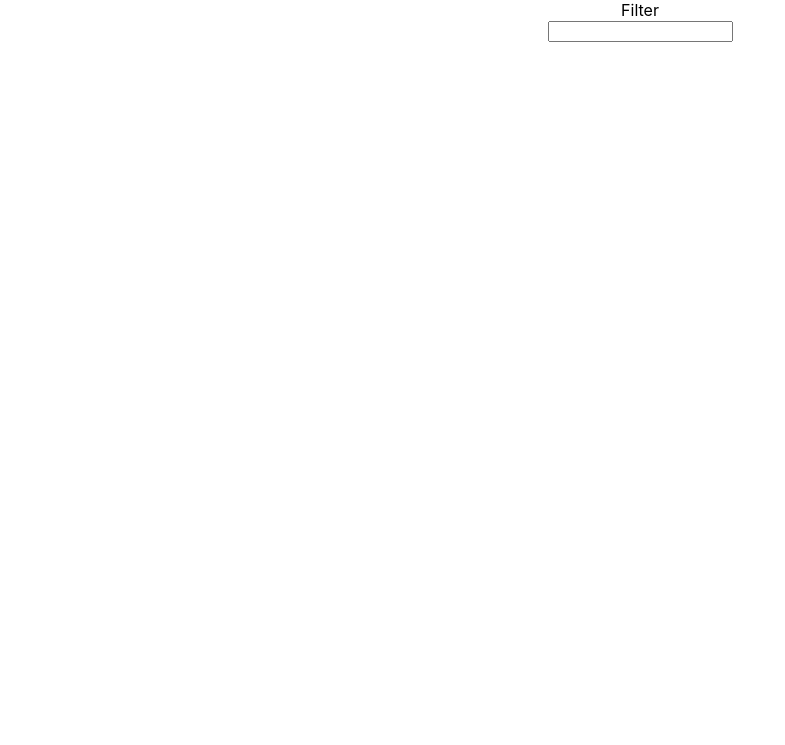
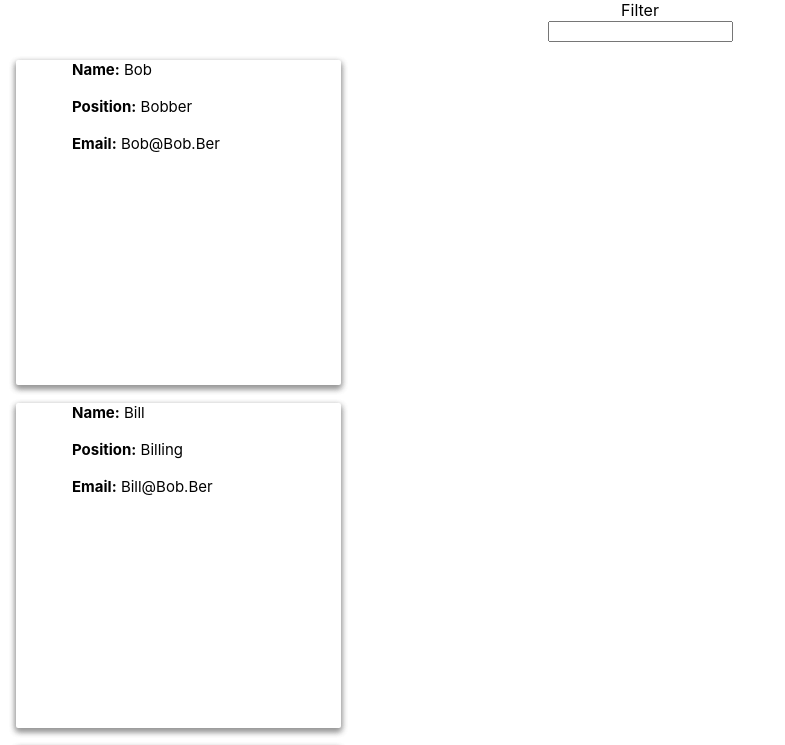
Before and after one commit to Stackandslash/react-employee-sort, a React (Create React App) app: page / in a window 1280 px wide. Shown: the top 745 px of the page, without its empty margins (0-785 px from the left). Built offline with nearby package versions, Linux system fonts and the light colour scheme.

Commit message:
Display filter active

```diff
--- a/src/App.js
+++ b/src/App.js
@@ -1,18 +1,64 @@
-import React from 'react';
+import React, {Component} from 'react';
+import EmployeeCard from"./components/EmployeeCard";
 import './App.css';
-import SearchFunction from "./components/search.js";
+import Search from "./components/Search.js";
 
-const searchBar = SearchFunction();
 
-function App() {
+// const searchBar = SearchFunction();
+const employees = [
+  {
+    name: "Bob",
+    position: "Bobber",
+    email: "Bob@Bob.Ber",
+    key: 1
+  },
+  {
+    name: "Bill",
+    position: "Billing",
+    email: "Bill@Bob.Ber",
+    key: 2
+  },
+  {
+    name: "Ben",
+    position: "Bender",
+    email: "Ben@Bob.Ber",
+    kay: 3
+  },
+]
+
+class App extends Component {
+
+  state = {
+    employees
+  };
+
+  searchFilter = searchValue => {
+    console.log("Searchfilter")
+    let sortedEmployees = employees.filter(employee => employee.name.includes(searchValue));
+    this.setState({
+      employees: sortedEmployees
+    })
+  }
+
+  render(){
     return (
     <div className="App">
-      <div>{searchBar}</div>
-      <div>{}</div>
+      <div><Search
+      searchFilter={this.searchFilter}
+      /></div>
+      <div id="resultList">{
+      this.state.employees.map(employee => (
+          <EmployeeCard
+            key={employee.key}
+            name={employee.name}
+            position={employee.position}
+            email={employee.email}
+          />
+        ))}</div>
     </div>
-  );
-}
-
+    )
+  };
+};
 export default App;
 
 /*/
--- /dev/null
+++ b/src/components/EmployeeCard/index.js
@@ -0,0 +1,28 @@
+import React from "react";
+import "./style.css";
+
+function EmployeeCard(props) {
+  return (
+    <div className="card">
+      {/* <div className="img-container">
+        <img alt={props.name} src={props.image} />
+      </div> */}
+      <div className="content">
+        <ul>
+          <li>
+            <strong>Name:</strong> {props.name}
+          </li>
+          <li>
+            <strong>Position:</strong> {props.position}
+          </li>
+          <li>
+            <strong>Email:</strong> {props.email}
+          </li>
+        </ul>
+      </div>
+      {/* <span className="remove" onClick={() => props.remove(props.id)}>𝘅</span> */}
+    </div>
+  );
+}
+
+export default EmployeeCard;
--- /dev/null
+++ b/src/components/EmployeeCard/style.css
@@ -0,0 +1,47 @@
+.card {
+  background: #fff;
+  border-radius: 2px;
+  height: 325px;
+  margin: 1rem;
+  position: relative;
+  width: 325px;
+  box-shadow: 0 3px 6px #999, 0 3px 6px #999;
+  text-align: left;
+}
+
+.card > .img-container {
+  height: 60%;
+  overflow: hidden;
+  text-align: center;
+  background:#6CADDC;
+}
+.card > .img-container > img {
+  width: 60%
+}
+
+.card > .content {
+  padding-left: 1rem;
+  padding-right: 1rem;
+  font-size: 15px;
+}
+
+.card > .content > ul {
+  list-style-type: none;
+}
+
+.card > .content > ul > li {
+  margin-top: 18px;
+}
+
+.card > .remove {
+  color: #ff1744;
+  font-size: 48px;
+  position: absolute;
+  top: -20px;
+  right: 5px;
+  cursor: pointer;
+}
+
+.card > .remove:hover {
+  color: #d50000;
+}
--- a/src/components/filter.js
+++ b/src/components/filter.js
@@ -10,17 +10,17 @@ const fullList = [
     }
 ]
 
-function Filter(prop){
-    //console.log("Filtering for:");
-    //console.log(prop);
+function Filter(props){
+    console.log("Filtering for:");
+    console.log(props);
 
     //filter functionality goes here.
     let filteredList;
-    if (prop === ""){
+    if (props.name === ""){
         filteredList = fullList;
     }
     else{
-        filteredList = fullList.filter(object => object.name.includes(prop));
+        filteredList = fullList.filter(object => object.name.includes(props));
     }
     let renderedList = render(filteredList);
     return renderedList;
--- a/src/components/search.js
+++ b/src/components/search.js
@@ -4,14 +4,15 @@ import Filter from "./filter.js";
 //This can be static on the page. Example didn't have a Search button.
 //Feel we may want to look into one for ourselves.
 
-function SearchFunction() {
+function SearchFunction(props) {
   return (
     <div className="searchDiv">
       <form>
         <label htmlFor="filter">Filter</label><br/>
         <input type="text" id="filter" name="filter" onChange={(event) => {
+          console.log("Onchange")
           let filterBoxText = event.target.value;
-        Filter(filterBoxText)}}/>
+        props.searchFilter(filterBoxText)}}/>
       </form>
     </div>
   );
```
Lines whose indentation alone changed are shown as unchanged.
